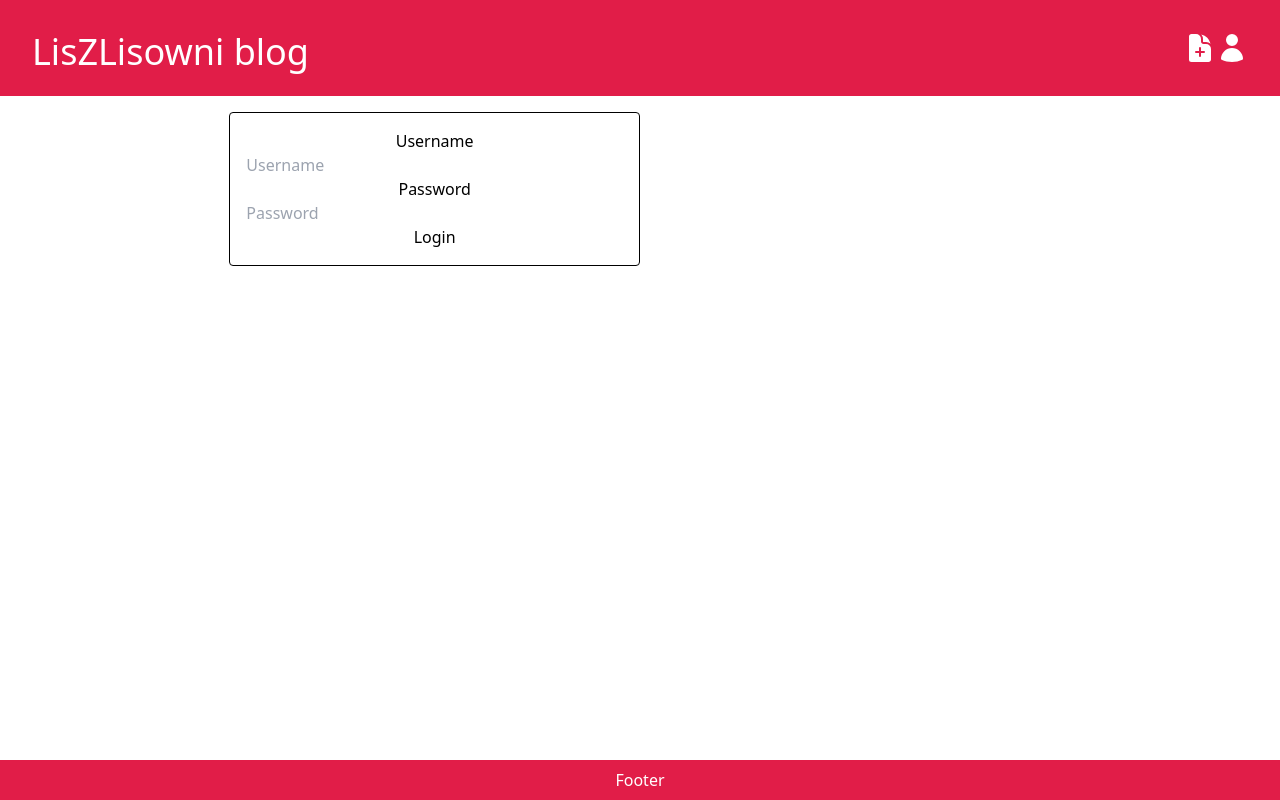
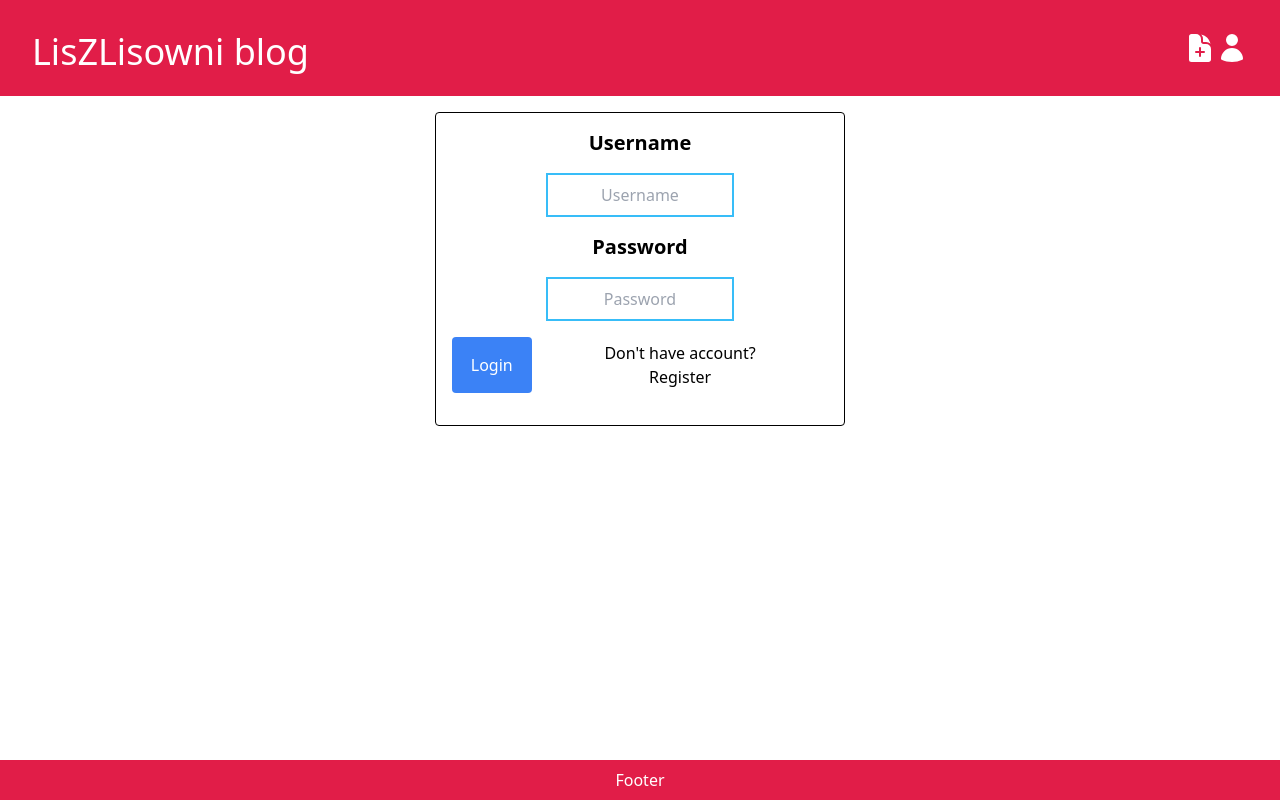
Before and after one commit to LisZLisowni2/Personal-Blog, a React (Vite) app in the folder frontend/: page /login in a window 1280 px wide. Built offline with nearby package versions, Linux system fonts and the light colour scheme; no server answers.

Commit message:
Modify style and add link to register

```diff
--- a/frontend/src/components/User/login.jsx
+++ b/frontend/src/components/User/login.jsx
@@ -1,5 +1,6 @@
 import { useState } from "react";
 import Content from "../Content/Content";
+import { Link } from "react-router-dom"
 
 function LoginForm() {
     const [username, setUsername] = useState("")
@@ -7,16 +8,19 @@ function LoginForm() {
 
     return (
         <Content>
-            <form method="POST" className="flex flex-col border-black border rounded w-1/2 text-center justify-center p-4">
-                <label for="username">
+            <form method="POST" className="flex flex-col border-black border rounded w-1/2 text-center justify-center p-4 m-auto *:mb-4">
+                <label className="block font-bold text-xl" for="username">
                     Username
                 </label>
-                <input id="username" type="text" placeholder="Username" className=""/>
-                <label for="password">
+                <input id="username" type="text" placeholder="Username" className="text-center border-sky-400 border-2 p-2 w-1/2 m-auto"/>
+                <label className="block font-bold text-xl" for="password">
                     Password
                 </label>
-                <input id="password" type="password" placeholder="Password"/>
-                <button>Login</button>
+                <input id="password" type="password" placeholder="Password" className="text-center border-sky-400 border-2 p-2 w-1/2 m-auto"/>
+                <div className="flex items-center *:mr-16">
+                    <button className="bg-blue-500 hover:bg-blue-700 active:bg-blue-900 p-4 w-1/4 m-auto rounded text-white">Login</button>
+                    <Link to="/register" className="hover:text-gray-700 active:text-gray-400">Don't have account? Register</Link>
+                </div>
             </form>
         </Content>
     )
```
